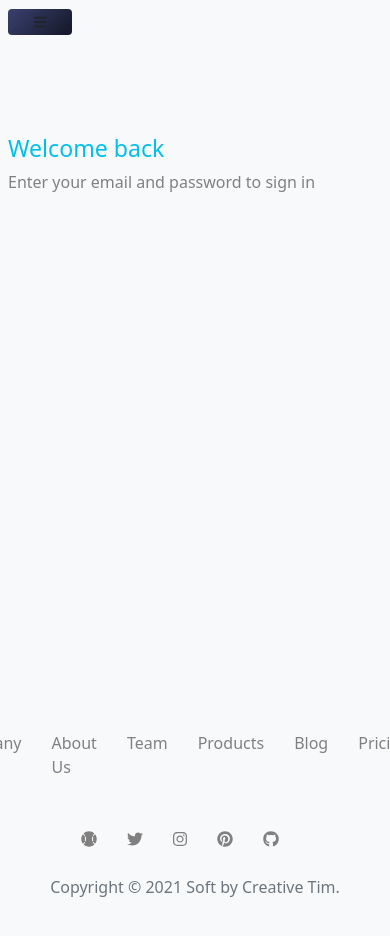
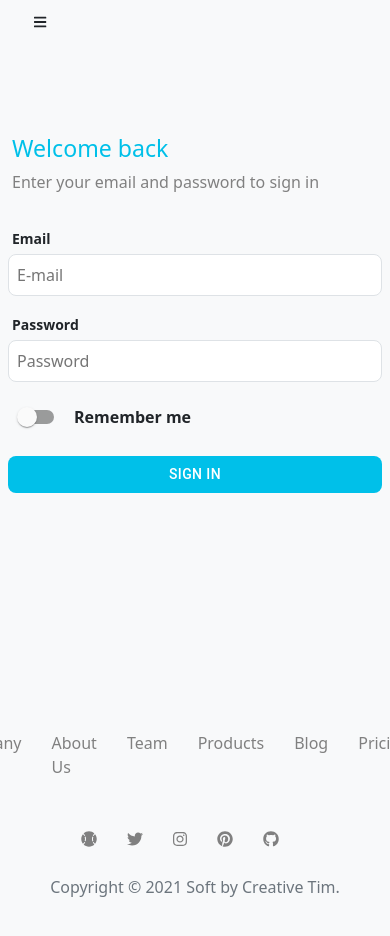
Before and after one commit to AbdulazizSulaymon/next-dashboard-new-g88, a Next.js app: page /signIn in a window 390 px wide. Shown: the top 936 px of the page. Built offline with nearby package versions, Linux system fonts and the light colour scheme.

Commit message:
dashboard3

```diff
--- a/Wrappers/SignInWrapper.js
+++ b/Wrappers/SignInWrapper.js
@@ -37,13 +37,13 @@ const SignInWrapper = styled.div`
   p {
     color: grey;
   }
-  Button {
+  .but1 {
     background: linear-gradient(135deg, #3a416f 0%, #141727 100%);
     color: white;
   }
 
   a {
-    color: white;
+    color: gray;
     &:hover {
       color: rgba(158, 158, 158, 1);
     }
@@ -59,6 +59,15 @@ const SignInWrapper = styled.div`
     top: 10px;
     z-index: 1000;
   }
+  .bsign,
+  .bsign:hover,
+  .bsign:focus {
+    background-color: rgba(0, 192, 233, 1);
+  }
+  input {
+    border: 1px solid gray;
+    outline: none;
+  }
 `;
 
 export default SignInWrapper;
--- a/pages/signIn.js
+++ b/pages/signIn.js
@@ -12,6 +12,7 @@ import React from "react";
 import SignInWrapper from "../Wrappers/SignInWrapper";
 import Drawer from "@material-ui/core/Drawer";
 import List from "@material-ui/core/List";
+import Switch from "@material-ui/core/Switch";
 
 const SignIn = () => {
   const [state, setState] = React.useState({
@@ -31,16 +32,12 @@ const SignIn = () => {
   const list = () => (
     <List>
       <div className=" d-flex justify-content-between align-items-center p-2 rounded-pill shadow nav">
-        <p className="fw-bold p-0 m-0">Soft UI Dashboard</p>
-        <ul className="d-flex py-2 px-5">
+        <ul className="d-flex py-2 px-5 ">
           <li className="mx-2">Dashboard</li>
           <li className="mx-2">Profile</li>
           <li className="mx-2">Sign Up</li>
           <li className="mx-2">Sign In</li>
         </ul>
-        <Button variant="contained" className="rounded-pill px-5">
-          FREE DOWNLOAD
-        </Button>
       </div>
     </List>
   );
@@ -50,14 +47,36 @@ const SignIn = () => {
       <div className="bac"></div>
       <div className="container p-2">
         <div className="d-none d-lg-flex d-flex justify-content-between align-items-center p-2 rounded-pill shadow nav">
-          <p className="fw-bold p-0 m-0">Soft UI Dashboard</p>
+          <p className="fw-bold p-0 m-0">
+            <Link href="/">
+              <a>Soft UI Dashboard</a>
+            </Link>
+          </p>
           <ul className="d-flex py-2 px-5">
-            <li className="mx-2">Dashboard</li>
-            <li className="mx-2">Profile</li>
-            <li className="mx-2">Sign Up</li>
-            <li className="mx-2">Sign In</li>
+            <li className="mx-2">
+              <Link href="/">
+                <a>Dashboard</a>
+              </Link>
+            </li>
+            <li className="mx-2">
+              <Link href="profile">
+                <a>Profile</a>
+              </Link>
+            </li>
+            <li className="mx-2">
+              {" "}
+              <Link href="signUp">
+                <a>Sign Up</a>
+              </Link>
+            </li>
+            <li className="mx-2">
+              {" "}
+              <Link href="signIn">
+                <a>Sign In</a>
+              </Link>
+            </li>
           </ul>
-          <Button variant="contained" className="rounded-pill px-5">
+          <Button variant="contained" className="rounded-pill px-5 but1">
             FREE DOWNLOAD
           </Button>
         </div>
@@ -79,8 +98,51 @@ const SignIn = () => {
         </div>
 
         <div className="clas">
-          <h3>Welcome back</h3>
-          <p>Enter your email and password to sign in</p>
+          <div className="px-1">
+            <h3>Welcome back</h3>
+            <p>Enter your email and password to sign in</p>
+          </div>
+          <div className="container small-container ">
+            <div className="row text-dark ">
+              <div className="col-md-7 col-lg-5 col-xl-4 mt-3 p-0">
+                <div className="rounded ">
+                  <div className="d-flex flex-column">
+                    <label className="fw-bolder ms-1">
+                      <small>Email</small>
+                    </label>
+                    <input
+                      type="email"
+                      placeholder="E-mail"
+                      className="mt-1 p-2 rounded border"
+                    />
+                  </div>
+                  <div className="d-flex flex-column mt-3">
+                    <label className="fw-bolder ms-1">
+                      <small>Password</small>
+                    </label>
+                    <input
+                      type="password"
+                      placeholder="Password"
+                      className="mt-1 p-2 rounded border"
+                    />
+                  </div>
+
+                  <div className="d-flex align-items-center my-3 mx-0">
+                    <Switch
+                      color="primary"
+                      inputProps={{ "aria-label": "primary checkbox" }}
+                    />
+                    <p className="mb-0 ms-2 fw-bold text-dark">Remember me </p>
+                  </div>
+                  <div className="text-center">
+                    <Button className="mt-1 rounded text-white text-center bsign w-100">
+                      SIGN IN
+                    </Button>
+                  </div>
+                </div>
+              </div>
+            </div>
+          </div>
         </div>
         <div className="py-5">
           <ul className="d-flex justify-content-center mt-5">
```
